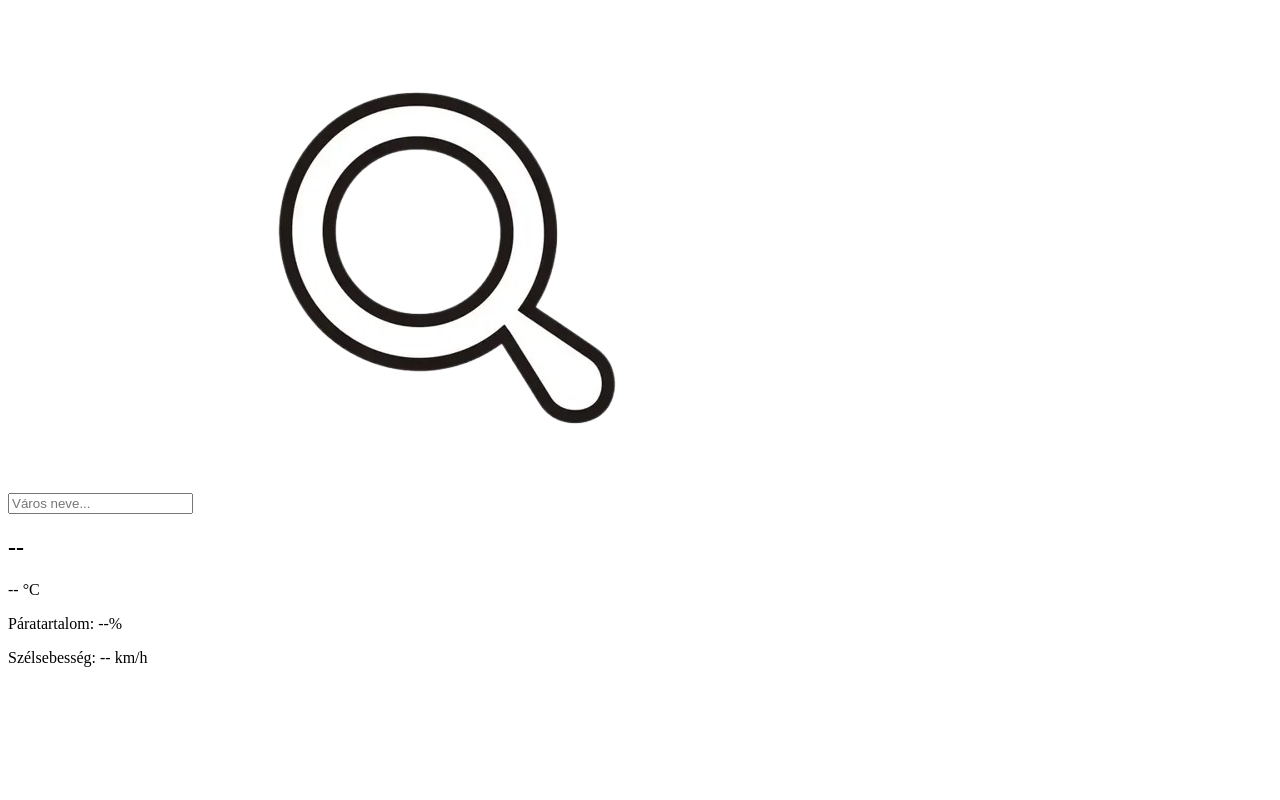
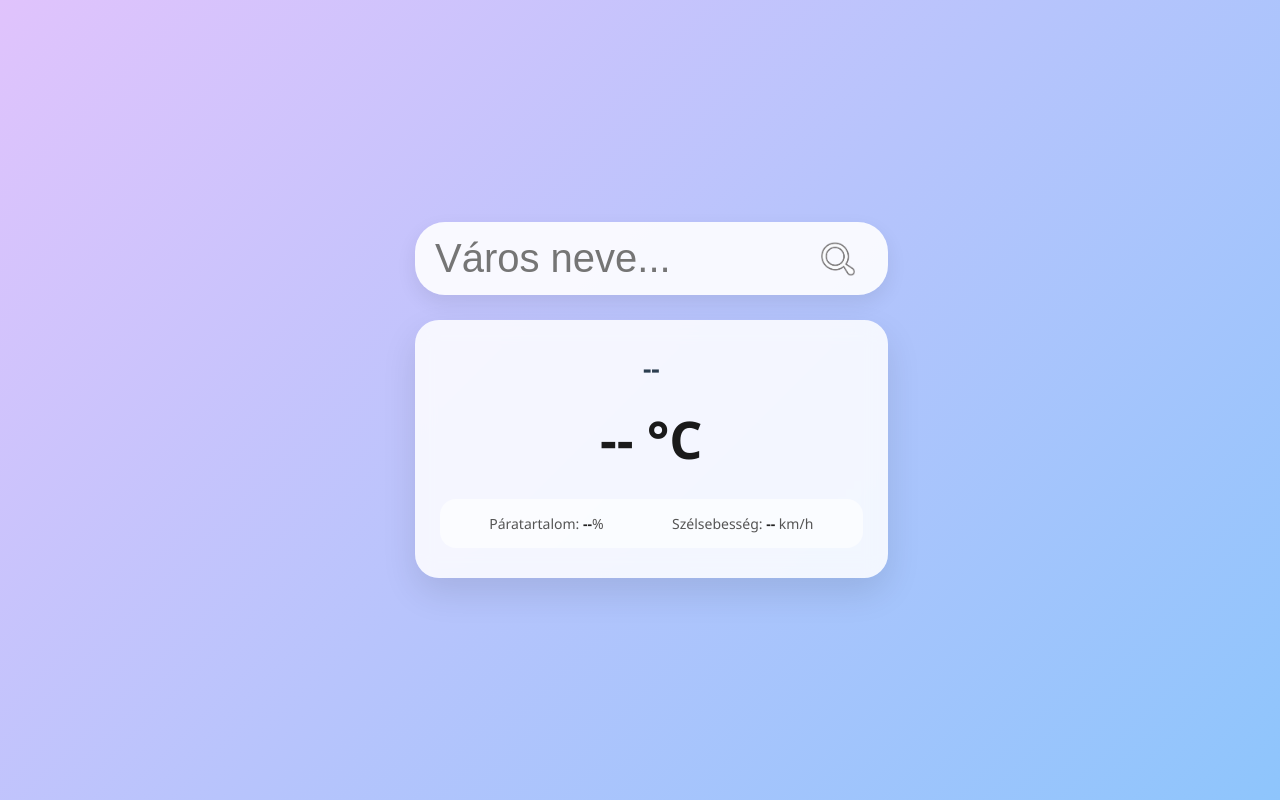
Before and after one commit to HorvathCsabaPeter/Idojaracs, a plain HTML site: page idojaras_app/index.html in a window 1280 px wide. Drawn offline with Linux system fonts and the light colour scheme.

Commit message:
Add internal CSS styles to index.html
Added internal CSS styles for layout and design.

```diff
--- a/idojaras_app/index.html
+++ b/idojaras_app/index.html
@@ -4,9 +4,148 @@
     <meta charset="UTF-8">
     <meta name="viewport" content="width=device-width, initial-scale=1.0">
     <title>Időjárás</title>
-    <link rel="stylesheet" href="css/idojaras.css">
+    <style>
+
+body {
+    font-family: 'Segoe UI', Tahoma, Geneva, Verdana, sans-serif;
+    background: linear-gradient(135deg, #e0c3fc 0%, #8ec5fc 100%);
+    min-height: 100vh;
+    margin: 0;
+    display: flex;
+    justify-content: center;
+    align-items: center;
+
+
+}
+
+.kozipre {
+    display: flex;
+    flex-direction: column;
+    align-items: center;
+    width: 100%;
+    max-width: 450px;
+    padding: 20px;
+
+
+}
+
+
+.search-container {
+    position: relative;
+    width: 100%;
+    margin-bottom: 25px;
+
+}
+
+.search-container input {
+    width: 105%  ;
+    box-sizing: border-box;
+    padding: 14px 45px 14px 20px;
+    font-size: 40px;
+    border: none;
+    border-radius: 30px;
+    background: rgba(255, 255, 255, 0.9);
+    box-shadow: 0 8px 20px rgba(0, 0, 0, 0.08);
+    outline: none;
+    transition: all 0.3s ease;
+}
+
+.search-container input:focus {
+    background: #ffffff;
+    box-shadow: 0 8px 25px rgba(0, 0, 0, 0.15);
+}
+
+.search-container img {
+    position: absolute;
+    right: 2px;
+    top: 50%;
+    transform: translateY(-50%);
+
+    height: 50px;
+    opacity: 0.6;
+    pointer-events: none;
+}
+
+
+#suggestions {
+    position: absolute;
+    top: 110%;
+    left: 0;
+    width: 100%;
+    background: #ffffff;
+    border-radius: 16px;
+    box-shadow: 0 10px 25px rgba(0, 0, 0, 0.1);
+    overflow: hidden;
+    z-index: 10;
+}
+
+.suggestion-item {
+    padding: 12px 20px;
+    font-size: 15px;
+    color: #333;
+    cursor: pointer;
+    transition: background 0.2s;
+    border-bottom: 1px solid #f0f0f0;
+}
+
+.suggestion-item:last-child {
+    border-bottom: none;
+}
+
+.suggestion-item:hover {
+    background-color: #f5f7fa;
+}
+
+
+.weather-card {
+    margin-left:5%;
+    width: 105%;
+    box-sizing: border-box;
+    background: rgba(255, 255, 255, 0.85);
+    backdrop-filter: blur(10px);
+    border-radius: 24px;
+    padding: 30px 25px;
+    text-align: center;
+    box-shadow: 0 15px 35px rgba(0, 0, 0, 0.1);
+}
+
+.weather-card h2 {
+    margin: 0;
+    font-size: 26px;
+    color: #2c3e50;
+    font-weight: 600;
+}
+
+.temp-box {
+    font-size: 52px;
+    font-weight: 700;
+    color: #1a1a1a;
+    margin: 17px 0 25px 0;
+}
+
+.details {
+    display: flex;
+    justify-content: space-around;
+    background: rgba(255, 255, 255, 0.6);
+    padding: 15px;
+    border-radius: 16px;
+}
+
+.details p {
+    margin: 0;
+    font-size: 14px;
+    color: #555;
+    font-weight: 500;
+}
+
+.details span {
+    font-weight: 700;
+    color: #222;
+}
+    </style>
 </head>
 <body>
+
 
 <div class="kozipre">
 
```
